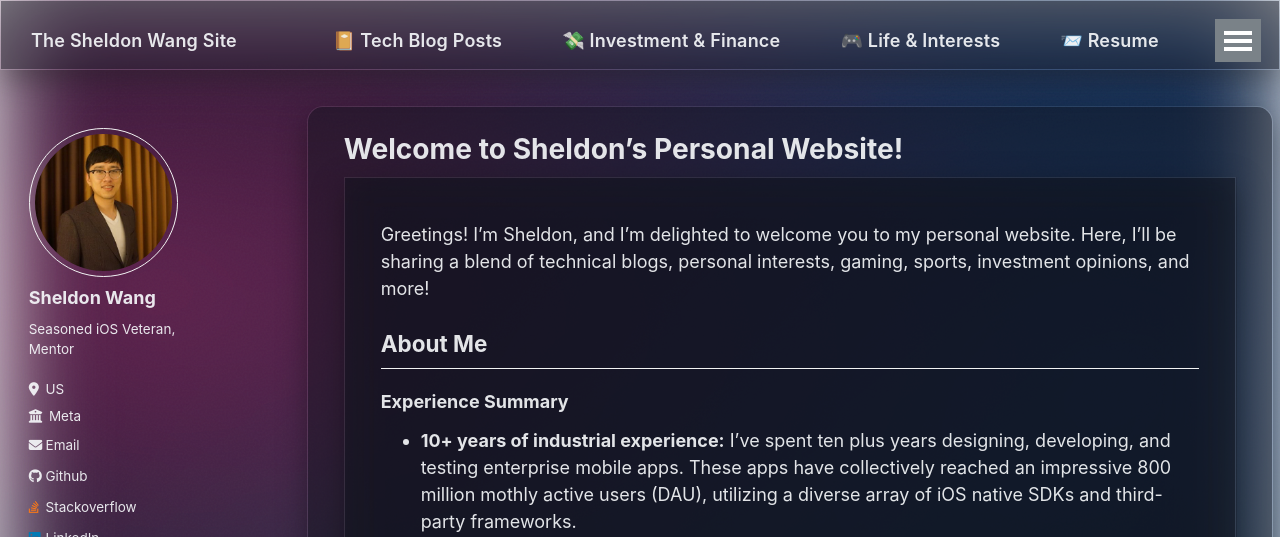
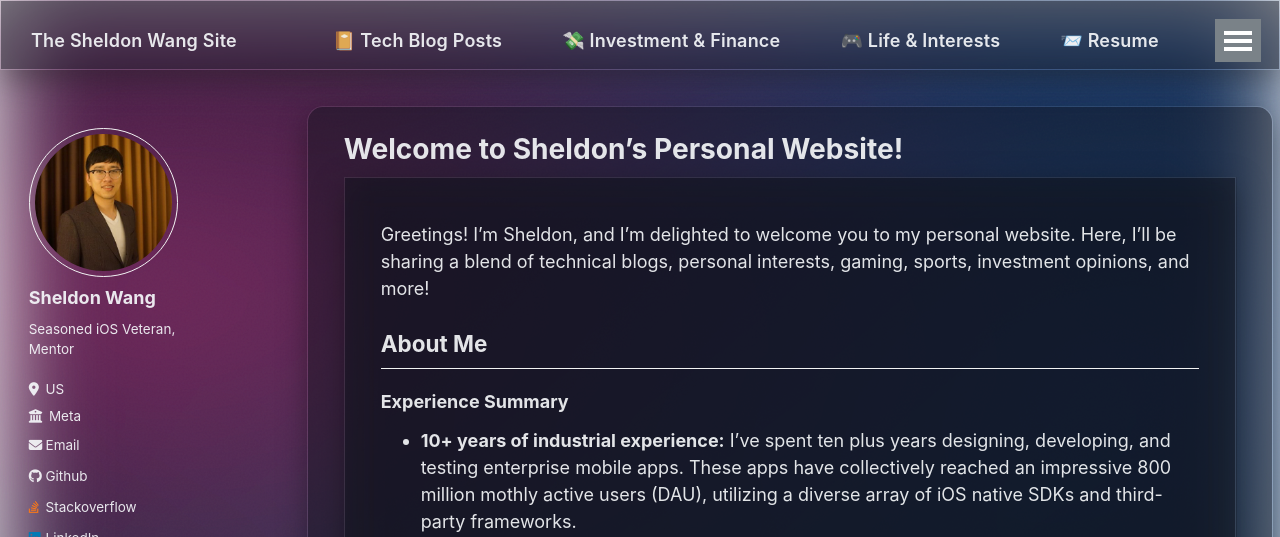
Before and after one commit to SheldonWangRJT/SheldonWangRJT.Github.io, a Jekyll site: the page built from _pages/about.md, in a window 1280 px wide. Shown: the top 537 px of the page. Built offline with Jekyll 4.4.1, drawn with Linux system fonts in a browser that asks for light colours.

Commit message:
Remove background breathing animation, keep static light appearance

```diff
--- a/assets/css/main.scss
+++ b/assets/css/main.scss
@@ -147,9 +147,9 @@ body::before {
     radial-gradient(70% 60% at 50% 100%, rgba(80, 240, 200, 0.25), transparent 60%),
     linear-gradient(135deg, #0e1022, #0c1428 40%, #101a2e 70%, #0a0f1c);
   background-size: 200% 200%, 200% 200%, 200% 200%, 100% 100%;
-  /* Restore original, less intensive animation speeds */
-  animation: site-bg-move 24s ease-in-out infinite alternate, site-bg-breathe 8s ease-in-out infinite;
-  filter: blur(48px) saturate(120%) brightness(1.02);
+  /* Static background - keep initial light appearance */
+  animation: site-bg-move 24s ease-in-out infinite alternate;
+  filter: blur(48px) saturate(120%) brightness(1.08);
   transform: translateZ(0);
 }
 
@@ -162,18 +162,7 @@ body::before {
   }
 }
 
-/* Gentle breathing from lighter to darker and back */
-@keyframes site-bg-breathe {
-  0% {
-    filter: blur(48px) saturate(120%) brightness(1.08);
-  }
-  50% {
-    filter: blur(48px) saturate(120%) brightness(0.92);
-  }
-  100% {
-    filter: blur(48px) saturate(120%) brightness(1.08);
-  }
-}
+/* Removed breathing animation - keeping static light appearance */
 
 /* Optional subtle grain for texture */
 body::after {
```
